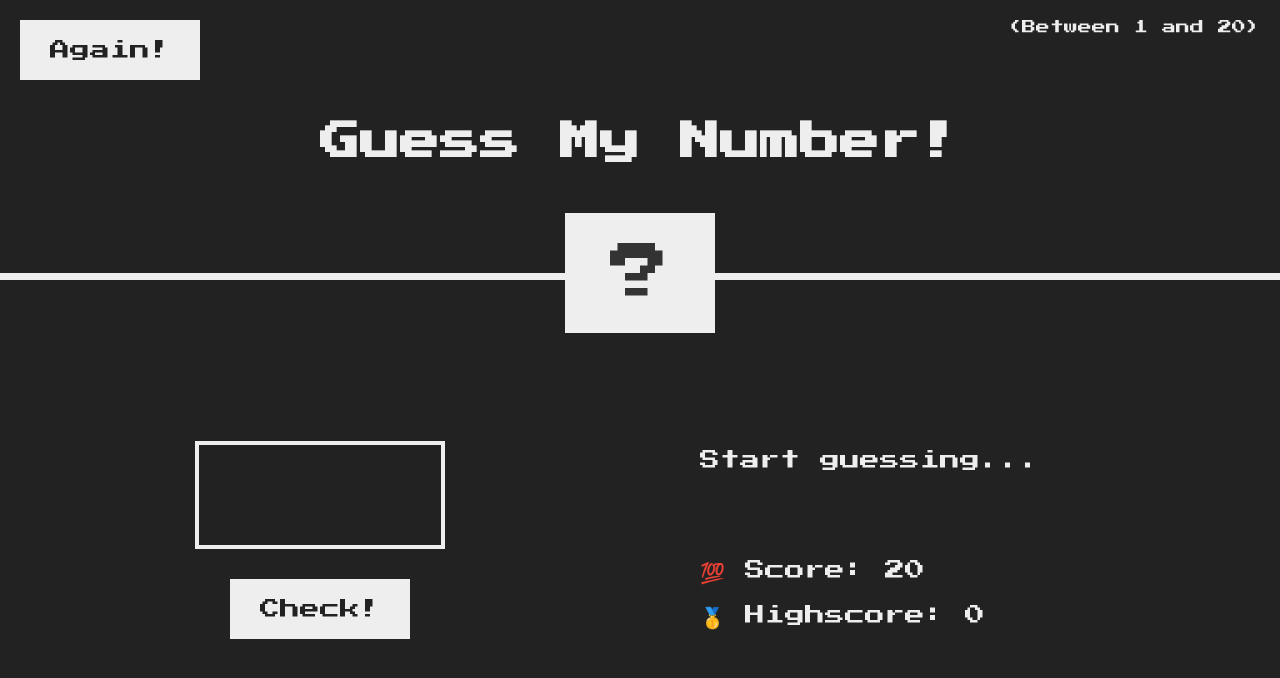
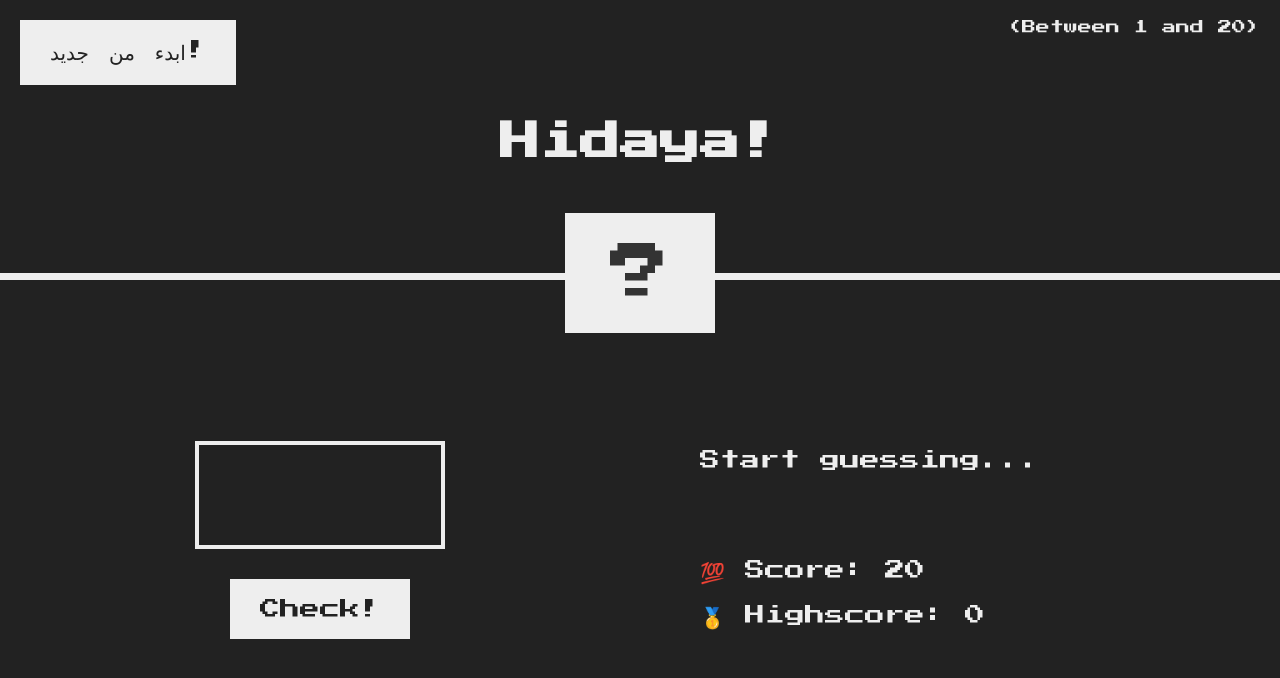
Before and after one commit to mohsenpro54/guess-number, a website built with Parcel: page index.html in a window 1280 px wide. Built offline with nearby package versions, Linux system fonts and the light colour scheme.

Commit message:
change names

```diff
--- a/index.html
+++ b/index.html
@@ -5,13 +5,13 @@
     <meta name="viewport" content="width=device-width, initial-scale=1.0" />
     <meta http-equiv="X-UA-Compatible" content="ie=edge" />
     <link rel="stylesheet" href="style.css" />
-    <title>Guess My Number!</title>
+    <title>Hidaya!</title>
   </head>
   <body>
     <header>
-      <h1>Guess My Number!</h1>
+      <h1>Hidaya!</h1>
       <p class="between">(Between 1 and 20)</p>
-      <button class="btn again">Again!</button>
+      <button class="btn again">ابدء من جديد!</button>
       <div class="number">?</div>
     </header>
     <main>
```
